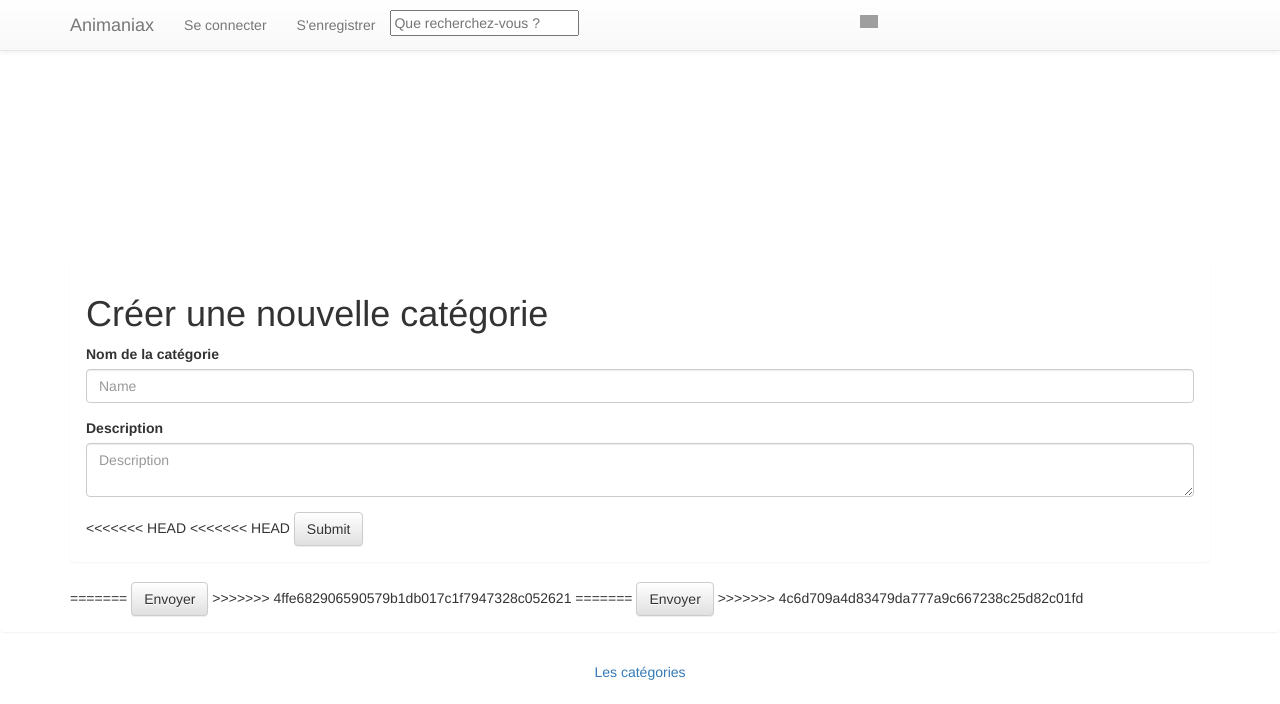
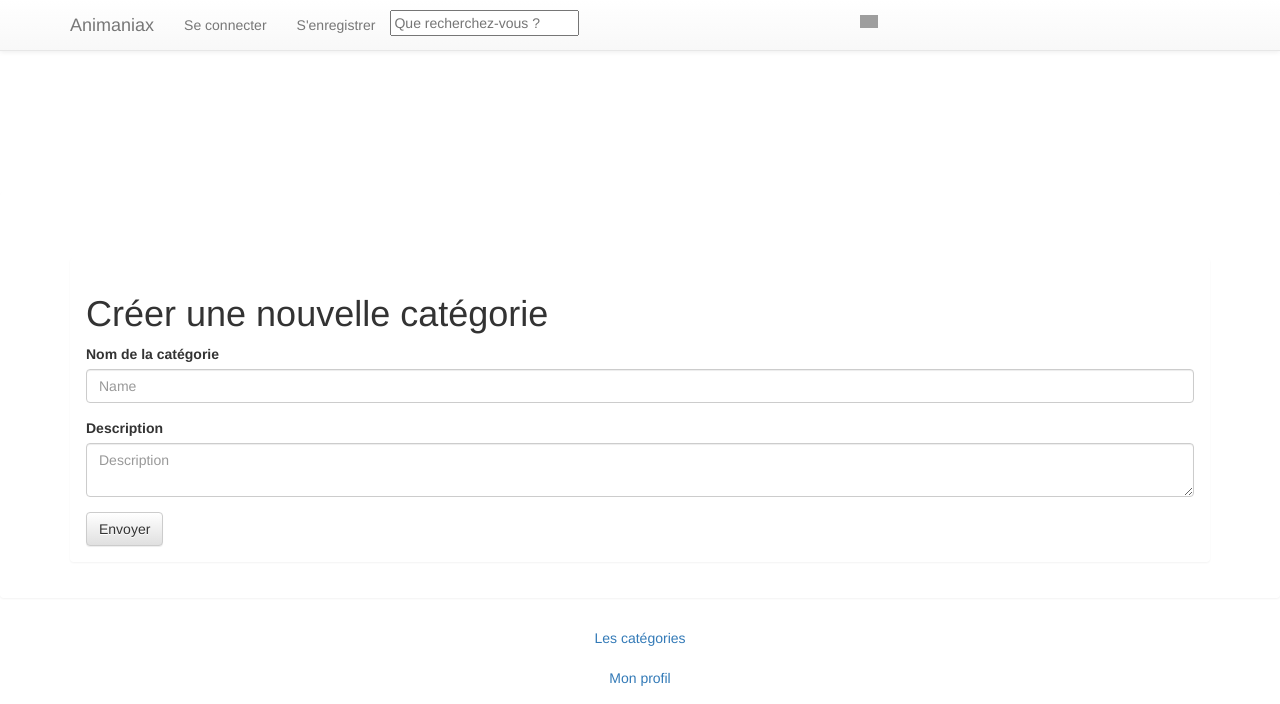
Before and after one commit to Marouane90/animaniax, a PHP site: page /index.php?page=create_category in a window 1280 px wide. Shown: the top 704 px of the page. Run offline with PHP 8.4, Linux system fonts and the light colour scheme; grey boxes are pictures that could not be loaded.

Commit message:
create erreur git

```diff
--- a/views/create_category.phtml
+++ b/views/create_category.phtml
@@ -10,16 +10,6 @@
 		<label for="description">Description</label>
 		<textarea class="form-control" id="description" name="description" placeholder="Description"></textarea>
 	</div>
-<<<<<<< HEAD
-<<<<<<< HEAD
-	<button type="submit" class="btn btn-default">Submit</button>
+	<button type="submit" class="btn btn-default">Envoyer</button>
 </form>
 </div>
-=======
-	<button type="submit" class="btn btn-default">Envoyer</button>
-</form>
->>>>>>> 4ffe682906590579b1db017c1f7947328c052621
-=======
-	<button type="submit" class="btn btn-default">Envoyer</button>
-</form>
->>>>>>> 4c6d709a4d83479da777a9c667238c25d82c01fd
```
Also changed, not shown: views/create_product.phtml (+0 -11 lines).
